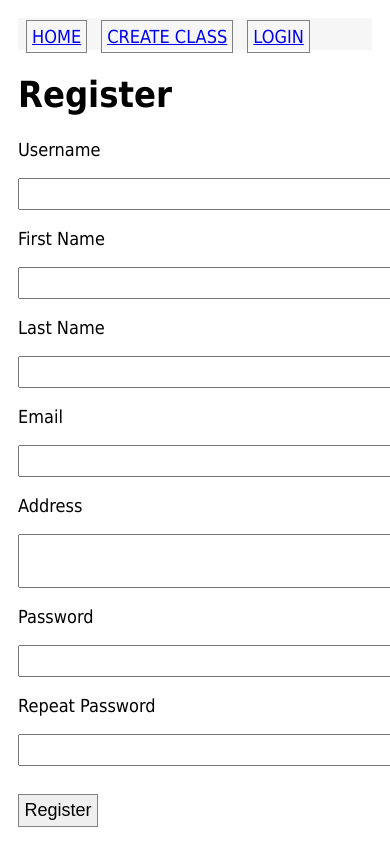
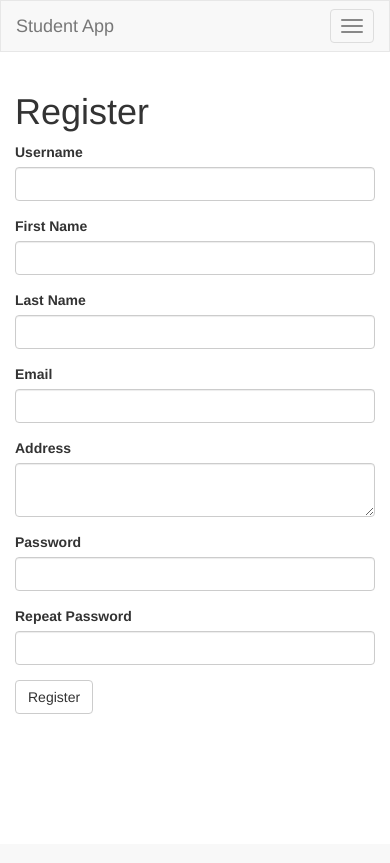
Before and after one commit to abenezerangelos/Student-App, a Flask app: page /register in a window 390 px wide; the page is wider, and only the part inside the window is pictured. After the commit the page ends 714 px from the top of that part, so only its background shows below. Run offline with Flask 2, Linux system fonts and the light colour scheme; some libraries are stand-ins or nearby versions.

Commit message:
Version v.13 - Added Bootstrap styling

```diff
--- a/app/__init__.py
+++ b/app/__init__.py
@@ -3,10 +3,12 @@ from config import Config
 from flask_sqlalchemy import SQLAlchemy
 from flask_login import LoginManager
 from flask_moment import Moment
+from flask_bootstrap import Bootstrap
 
 app = Flask(__name__)
 app.config.from_object(Config)
 db = SQLAlchemy(app)
+bootstrap = Bootstrap(app)
 
 login = LoginManager(app)
 login.login_view = 'login'
--- a/app/templates/_student.html
+++ b/app/templates/_student.html
@@ -1,4 +1,4 @@
-<table class="coursetable">
+<table class="table table-hover">
     <tr valign = "middle">
             <td width="20%"> {{student.firstname}}  {{student.lastname}}</td>
             <td width="30%"> {{student.email}} </td>
--- a/app/templates/base.html
+++ b/app/templates/base.html
@@ -1,38 +1,55 @@
-<html>
-    <head>
-       <link rel="stylesheet" href="{{ url_for('static', filename='css/main.css') }}">
+{% extends 'bootstrap/base.html' %}
+{% import 'bootstrap/wtf.html' as wtf %}
+
+{% block title %}
+    {% if title %}{{ title }} - Student App {% else %}Welcome to Student App{% endif %}
+{% endblock %}
+
+{% block scripts %}
     {{ moment.include_moment() }}
-    </head>
+{% endblock %}
 
-    <body>
-        <div class ="nav-container">
-        <table>
-            <tr>
-                <td><a href="{{ url_for('index') }}" class = "button">Home</a></td>
-                <td><a href="{{ url_for('createclass') }}" class = "button">Create Class</a></td>
+{% block navbar %}
+    <nav class="navbar navbar-default">
+        <div class="container">
+            <div class="navbar-header">
+                <button type="button" class="navbar-toggle collapsed" data-toggle="collapse" data-target="#bs-example-navbar-collapse-1" aria-expanded="false">
+                    <span class="sr-only">Toggle navigation</span>
+                    <span class="icon-bar"></span>
+                    <span class="icon-bar"></span>
+                    <span class="icon-bar"></span>
+                </button>
+                <a class="navbar-brand" href="{{ url_for('index') }}">Student App</a>
+            </div>
+            <div class="collapse navbar-collapse" id="bs-example-navbar-collapse-1">
+                <ul class="nav navbar-nav">
+                    <li><a href="{{ url_for('index') }}"> Home </a></li>
+                    <li><a href="{{ url_for('createclass') }}"> Create Class </a></li>
+                </ul>
+                <ul class="nav navbar-nav navbar-right">
                     {% if current_user.is_anonymous %}
-                    <td><a href="{{ url_for('login') }}" class = "button">Login</a></td>
+                    <li><a href="{{ url_for('login') }}">Login</a></li>
                     {% else %}
-                <td><a href="{{ url_for('display_profile') }}" class = "button">Display Profile</a></td>
-                <td><a href="{{ url_for('logout') }}" class = "button">Logout</a></td>
-                <td> Current user is: <span class="useritem">{{ current_user.username }} </span></td>
-                {% endif%}
-            </tr>
-        </table>
+                    <li><a href="{{ url_for('display_profile') }}">Profile</a></li>
+                    <li><a href="{{ url_for('logout') }}">Logout</a></li>
+                    {% endif %}
+                </ul>
             </div>
+        </div>
+    </nav>
+{% endblock %}
 
-        <div>
+{% block content %}
+    <div class="container">
         {% with messages = get_flashed_messages() %}
         {% if messages %}
             {% for message in messages %}
-                <div class = "flash-container">{{ message }}</div>
+            <div class="alert alert-info" role="alert">{{ message }}</div>
             {% endfor %}
         {% endif %}
         {% endwith %}
 
-            {# application content needs to be provided in the content block #}
-            {% block content %} {% endblock %}
+        {# application content needs to be provided in the app_content block #}
+        {% block app_content %}{% endblock %}
     </div>
-
-    </body>
-</html>
+{% endblock %}
--- a/app/templates/display_profile.html
+++ b/app/templates/display_profile.html
@@ -1,6 +1,6 @@
 {% extends "base.html" %}
 
-{% block content %}
+{% block app_content %}
     <h1> Display Student Profile </h1>
     <h2> Student username: {{student.username}}</h2>
     <p> <b>Name:</b>  {{student.firstname}} {{student.lastname}}</p>
@@ -13,7 +13,7 @@
 
         {% for enrollment in student.enrolledCourses() %}
             {% set class = enrollment.classenrolled %}
-            {%include '_class.html'%}
+            {% include '_class.html' %}
         {% endfor%}
     {% endif %}
 
--- a/app/templates/index.html
+++ b/app/templates/index.html
@@ -1,7 +1,7 @@
 {% extends "base.html" %}
 
 
-{% block content %}
+{% block app_content %}
     <h1>Hi, {{ current_user.firstname}} {{current_user.lastname}}!</h1>
 
     {% for class in classes%}
--- a/app/templates/register.html
+++ b/app/templates/register.html
@@ -1,62 +1,14 @@
 {%extends "base.html" %}
 
-{% block content %}
+{% block app_content %}
     <h1> Register</h1>
     {% if form %}
-        <form action="" method="POST">
-            {{ form.hidden_tag() }}
 
-                <p> {{ form.username.label }}</p>
-                <p>{{ form.username(class='textinput') }}</p>
-
-                {% for error in form.username.errors %}
-                <span style="color: red;">[{{ error }}]</span>
-                {% endfor %}
-
-                <p>{{ form.firstname.label }}</p>
-                <p>{{ form.firstname(class='textinput') }}</p>
-
-                {% for error in form.firstname.errors %}
-                <span style="color: red;">[{{ error }}]</span>
-                {% endfor %}
-
-                <p>{{ form.lastname.label }}</p>
-                <p>{{ form.lastname(class='textinput') }}</p>
-
-                {% for error in form.lastname.errors %}
-                <span style="color: red;">[{{ error }}]</span>
-                {% endfor %}
-
-                <p>{{ form.email.label }}</p>
-                <p>{{ form.email(class='textinput') }}</p>
-
-                {% for error in form.email.errors %}
-                <span style="color: red;">[{{ error }}]</span>
-                {% endfor %}
-
-                <p>{{ form.address.label }}</p>
-                <p>{{ form.address(class='textinput') }}</p>
-
-                {% for error in form.address.errors %}
-                <span style="color: red;">[{{ error }}]</span>
-                {% endfor %}
-
-                <p>{{ form.password.label }}</p>
-                <p>{{ form.password(class='textinput') }}</p>
-
-                {% for error in form.password.errors %}
-                <span style="color: red;">[{{ error }}]</span>
-                {% endfor %}
-
-                <p>{{ form.password2.label }}</p>
-                <p>{{ form.password2(class='textinput') }}</p>
-
-                {% for error in form.password2.errors %}
-                <span style="color: red;">[{{ error }}]</span>
-                {% endfor %}
-
-            <p>{{ form.submit(class='button') }}</p>
-        </form>
+        <div class="row">
+            <div class="col-md-4">
+                {{ wtf.quick_form(form, action = url_for('register')) }}
+            </div>
+        </div>
 
     {% endif %}
 
--- a/app/templates/roster.html
+++ b/app/templates/roster.html
@@ -1,6 +1,6 @@
 {% extends "base.html" %}
 
-{% block content %}
+{% block app_content %}
 <h1> {{current_class.major}} {{current_class.coursenum}} - {{current_class.title}}!</h1>
 <table class="coursetable">
     <thead>
```
Also changed, not shown: app/templates/_class.html (+4 -4 lines), app/templates/create_class.html (+8 -28 lines), app/templates/edit_profile.html (+6 -48 lines), app/templates/login.html (+6 -23 lines), student.db (added). Lines whose indentation alone changed are shown as unchanged.
